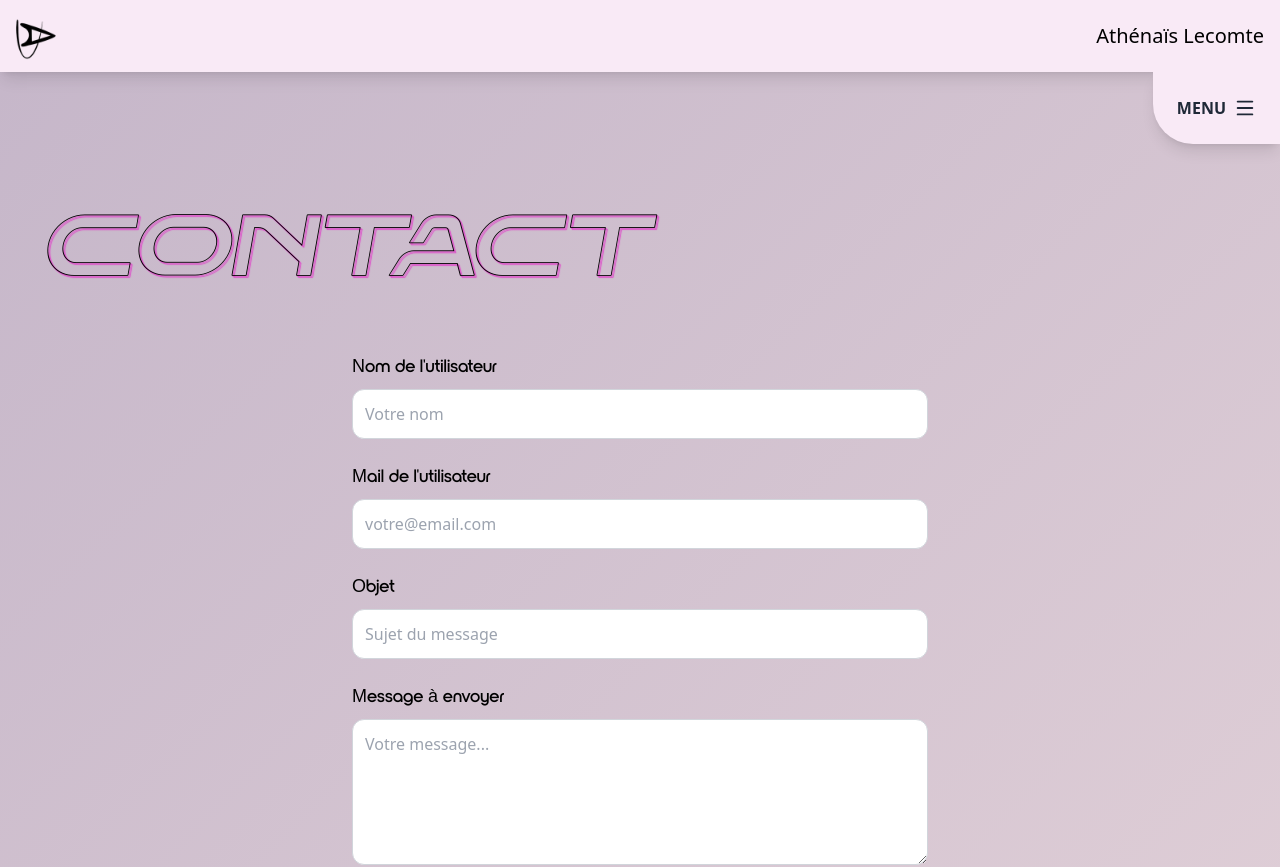
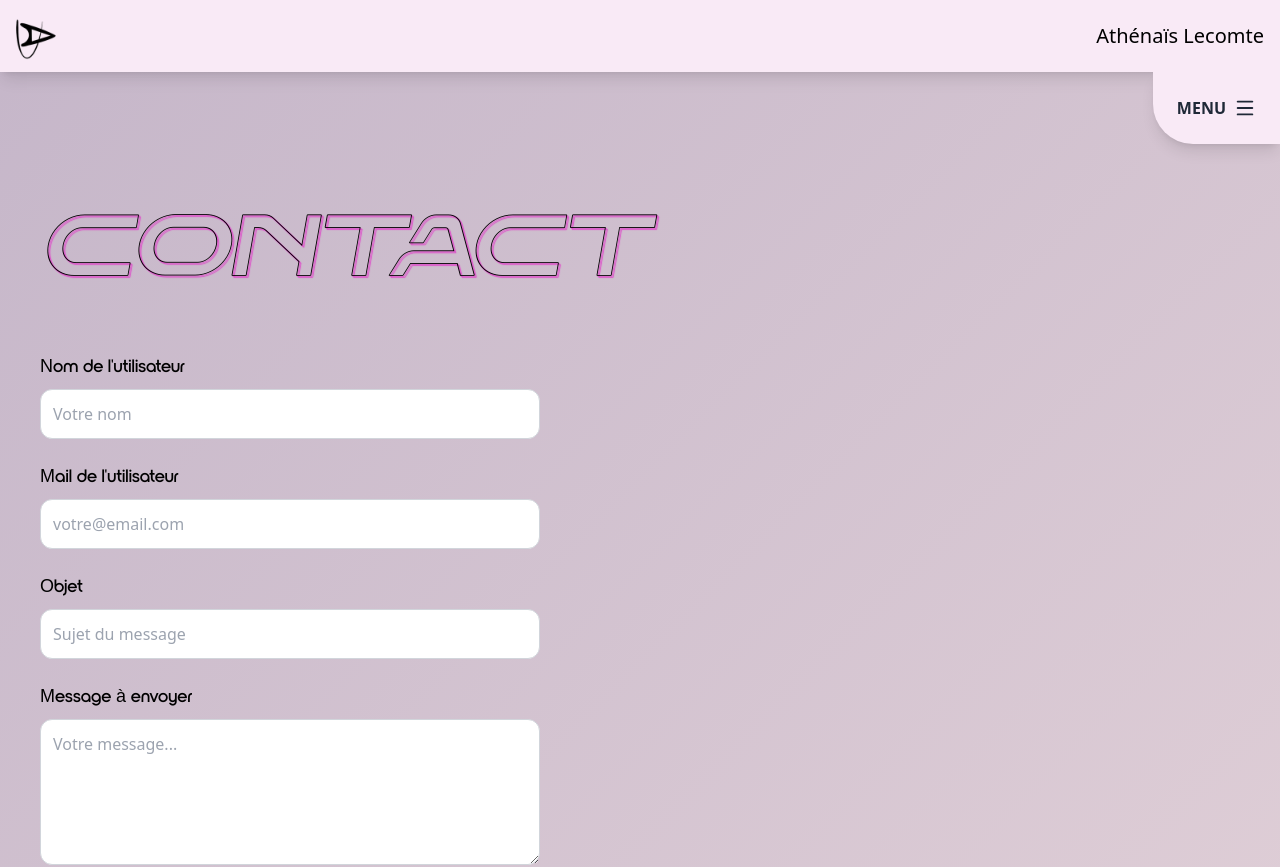
Before and after one commit to Piamah/portfolio3, a React (Vite) app: page /contact in a window 1280 px wide. Shown: the top 867 px of the page. Built offline with nearby package versions, Linux system fonts and the light colour scheme.

Commit message:
update form from contact section

```diff
--- a/src/index.css
+++ b/src/index.css
@@ -62,6 +62,16 @@
   font-display: swap;
 }
 
+@keyframes fadeOut {
+  0% { opacity: 1; }
+  100% { opacity: 0; }
+}
+
+.animate-fade {
+  animation: fadeOut 5s forwards;
+}
+
+
 @layer base {
   * {
     @apply border-border;
--- a/src/pages/Contact.jsx
+++ b/src/pages/Contact.jsx
@@ -1,11 +1,18 @@
 import Header from "../components/Header";
 import Menu from "../components/Menu";
-import { useRef, useState } from "react";
+import { useEffect, useRef, useState } from "react";
 import emailjs from "emailjs-com";
 
 export default function Contact() {
   const form = useRef();
   const [success, setSuccess] = useState(null);
+
+  useEffect(() => {
+    if (success !== null) {
+      const timer = setTimeout(() => setSuccess (null), 5000);
+      return () => clearTimeout(timer)
+    }
+  }, [success]);
 
   const sendEmail = (e) => {
     e.preventDefault();
@@ -43,7 +50,11 @@ export default function Contact() {
           </h1>
         </div>
         {/* Formulaire */}
-        <form ref={form} onSubmit={sendEmail} className="max-w-xl mx-auto mt-10 flex flex-col gap-6 text-left">
+        <div className="flex justify-start mt-10">
+          <form
+            ref={form}
+            onSubmit={sendEmail}
+            className="flex flex-col gap-6 text-left w-[500px]">
             <div className="flex flex-col">
               <label htmlFor="name"
               className="font-NordiquePro mb-2 text-lg">
@@ -103,10 +114,21 @@ export default function Contact() {
               M'envoyer un message
             </button>
 
-          {success === true && <p className="text-green-500 mt-4">✅ Votre message a été envoyé !</p>}
-          {success === false && <p className="text-red-500 mt-4">❌ Une erreur est survenue. Réessayez.</p>}
+            {success !== null && (
+            <div className="fixed top-1/2 left-1/2 -translate-x-1/2 -translate-y-1/2
+                            z-50 pointer-events-none">
+              <div className="p-6 border-l-4 border-green-500 -6 rounded-r-xl bg-green-50 shadow-xl p-6 w-[300px]
+                              text-center animate-fade pointer-events-auto">
+                {success ? (
+                  <p className="text-green-600 font-semibold"> Votre message a bien été envoyé !</p>
+                ) : (
+                  <p className="text-red-600 font-semibold"> Une erreur est survenue. Réessayez.</p>
+                )}
+              </div>
+            </div>
+          )}
           </form>
-
+        </div>
       </section>
   </>
 );
```
Lines whose indentation alone changed are shown as unchanged.
